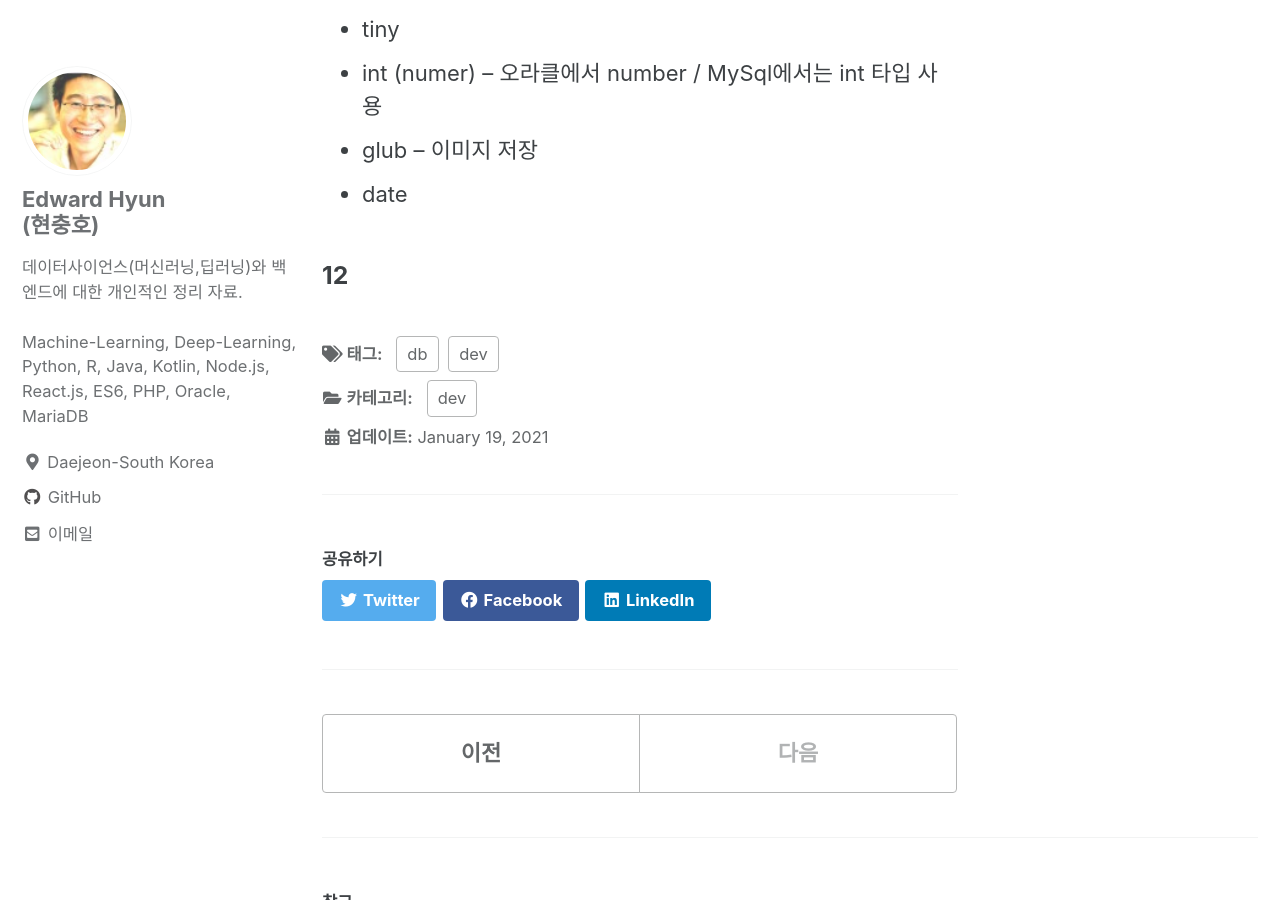
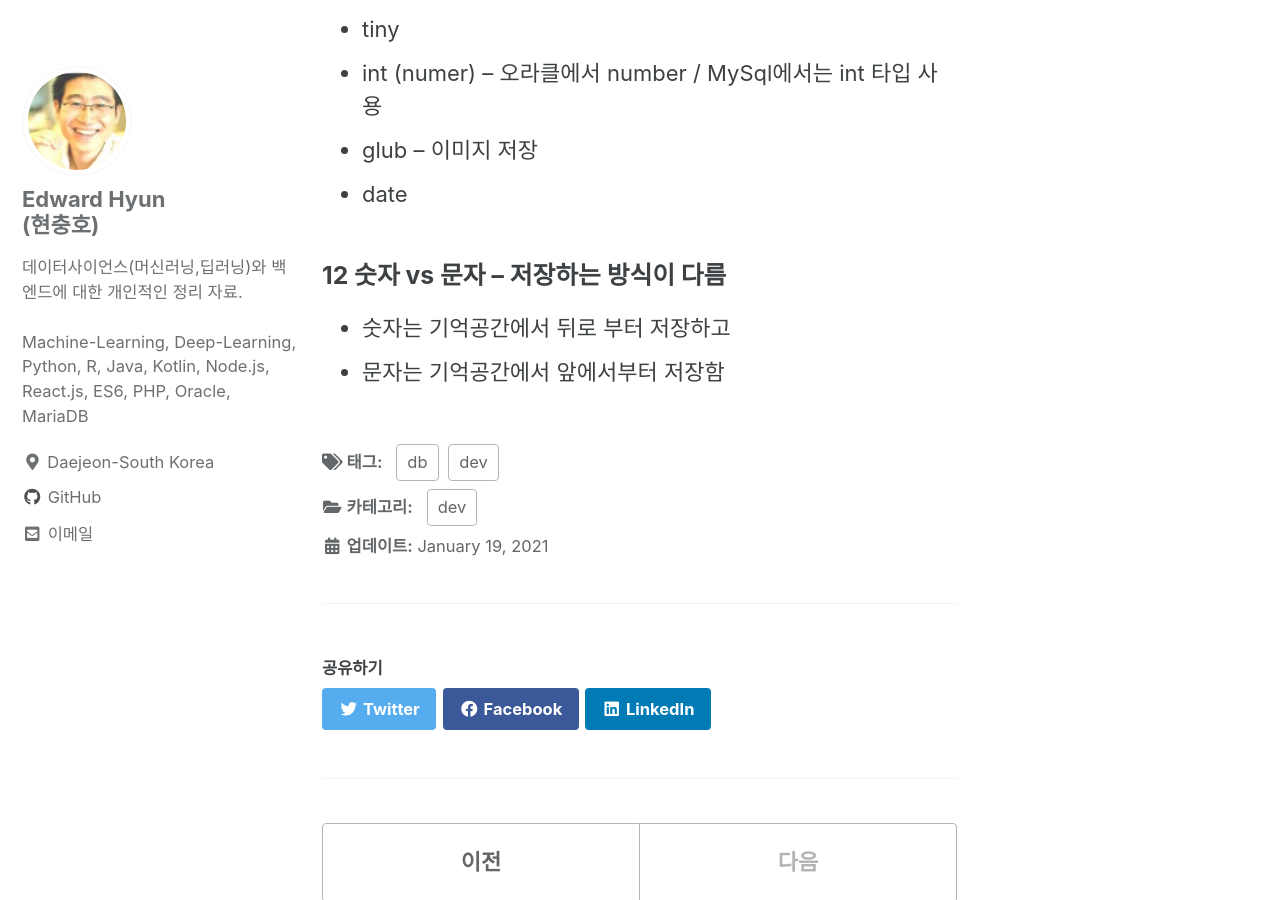
Before and after one commit to iamhch24/iamhch24.github.io, a Jekyll site: the page built from _posts/2021-01-19-[DB] MySql.md, in a window 1280 px wide and 900 px high, scrolled down 2261 px. Built offline with Jekyll 4.4.1, drawn with Linux system fonts in a browser that asks for light colours; cached includes are drawn as plain includes; some of the changed text lies outside the part shown.

Commit message:
_posts/2021-01-19-[DB] MySql.md updated from https://stackedit.io/

```diff
--- a/_posts/2021-01-19-[DB] MySql.md
+++ b/_posts/2021-01-19-[DB] MySql.md
@@ -60,10 +60,15 @@ use aiappdb; // aiappdb 선택
 * glub -- 이미지 저장
 * date
 
-### 12
+
+### 12 숫자 vs 문자 -- 저장하는 방식이 다름
+* 숫자는 기억공간에서 뒤로 부터 저장하고
+* 문자는 기억공간에서 앞에서부터 저장함
+
+
 
 <!--stackedit_data:
-eyJoaXN0b3J5IjpbMTUyNDg4MTQzMCwtNjE3Nzk1NzY1LC00MD
+eyJoaXN0b3J5IjpbLTE1MTUwNDg5OCwtNjE3Nzk1NzY1LC00MD
 E4MzU5ODAsNDA4MjA0NTk4LDIwMDY0MTI5Myw4MzkyNDk1OSwx
 MTc2MTc0ODg0XX0=
 -->
```
